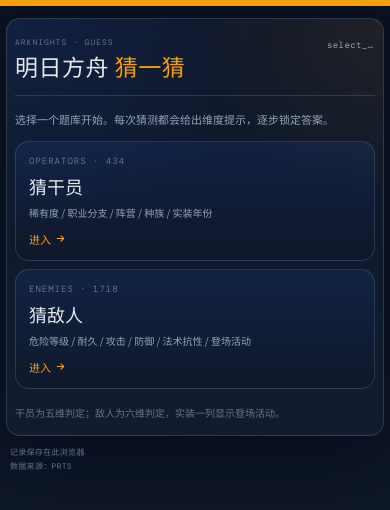
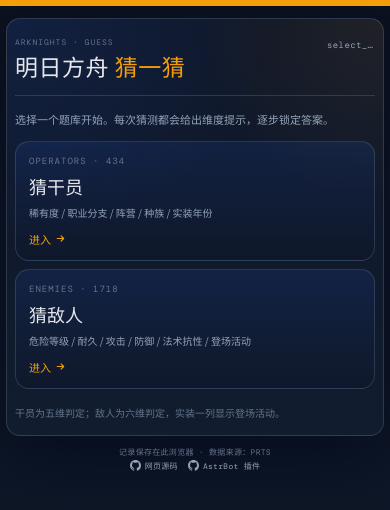
Before and after one commit to Left-Leaf/arknights-guess-web, a website built with Vite: page index.html in a window 390 px wide. Built offline with nearby package versions, Linux system fonts and the light colour scheme.

Commit message:
feat: add GitHub repository links to footer

```diff
--- a/src/card.css
+++ b/src/card.css
@@ -165,7 +165,11 @@ h1 span { color: var(--accent); }
 .arrow-hint { display: inline-flex; align-items: center; gap: 4px; flex-shrink: 0; color: var(--faint); font-family: var(--mono); font-size: 9px; }
 .arrow-hint svg { width: 8px; height: 8px; display: block; }
 
-.page-footer { display: flex; justify-content: space-between; gap: 12px; padding: 14px 4px 0; color: var(--faint); font-family: var(--mono); font-size: 9px; letter-spacing: .3px; }
+.page-footer { display: flex; align-items: center; justify-content: space-between; gap: 12px; padding: 14px 4px 0; color: var(--faint); font-family: var(--mono); font-size: 9px; letter-spacing: .3px; }
+.footer-links { display: inline-flex; align-items: center; gap: 12px; }
+.footer-link { display: inline-flex; align-items: center; gap: 4px; color: var(--muted); text-decoration: none; transition: color .16s ease; }
+.footer-link:hover { color: var(--accent); }
+.footer-link svg { display: block; width: 11px; height: 11px; }
 
 @keyframes rise-in { from { opacity: 0; transform: translateY(4px); } to { opacity: 1; transform: translateY(0); } }
 
@@ -220,6 +224,7 @@ h1 span { color: var(--accent); }
   .legend-dot { width: 10px; height: 10px; font-size: 6px; }
   .arrow-hint { display: none; }
   .page-footer { flex-direction: column; gap: 3px; padding-top: 10px; font-size: 8px; }
+  .footer-links { gap: 10px; }
 }
 
 @media (prefers-reduced-motion: reduce) {
--- a/src/main.ts
+++ b/src/main.ts
@@ -243,6 +243,16 @@ const ICON_ARROW_RIGHT =
 const ICON_ARROW_LEFT =
   '<svg viewBox="0 0 16 16" aria-hidden="true" focusable="false"><path d="M12.8 8H3.6M7.2 4.2 3.4 8l3.8 3.8" fill="none" stroke="currentColor" stroke-width="1.6" stroke-linecap="round" stroke-linejoin="round"/></svg>';
 
+const ICON_GITHUB =
+  '<svg viewBox="0 0 16 16" aria-hidden="true" focusable="false"><path fill="currentColor" d="M8 0C3.58 0 0 3.58 0 8c0 3.54 2.29 6.53 5.47 7.59.4.07.55-.17.55-.38 0-.19-.01-.82-.01-1.49-2.01.37-2.53-.49-2.69-.94-.09-.23-.48-.94-.82-1.13-.28-.15-.68-.52-.01-.53.63-.01 1.08.58 1.23.82.72 1.21 1.87.87 2.33.66.07-.52.28-.87.51-1.07-1.78-.2-3.64-.89-3.64-3.95 0-.87.31-1.59.82-2.15-.08-.2-.36-1.02.08-2.12 0 0 .67-.21 2.2.82.64-.18 1.32-.27 2-.27.68 0 1.36.09 2 .27 1.53-1.04 2.2-.82 2.2-.82.44 1.1.16 1.92.08 2.12.51.56.82 1.27.82 2.15 0 3.07-1.87 3.75-3.65 3.95.29.25.54.73.54 1.48 0 1.07-.01 1.93-.01 2.2 0 .21.15.46.55.38A8.013 8.013 0 0 0 16 8c0-4.42-3.58-8-8-8z"/></svg>';
+
+function githubLinks(): string {
+  return `<span class="footer-links">
+    <a class="footer-link" href="https://github.com/Left-Leaf/arknights-guess-web" target="_blank" rel="noopener noreferrer" aria-label="网页项目源码（GitHub）">${ICON_GITHUB}<span>网页源码</span></a>
+    <a class="footer-link" href="https://github.com/Left-Leaf/astrbot_plugin_ark_guess" target="_blank" rel="noopener noreferrer" aria-label="AstrBot 插件源码（GitHub）">${ICON_GITHUB}<span>AstrBot 插件</span></a>
+  </span>`;
+}
+
 function stateIcon(fieldState: string): string {
   const icon = STATE_ICONS[fieldState] ?? STATE_ICONS.wrong;
   return `<i class="cell-icon" role="img" aria-label="${STATE_LABELS[fieldState] ?? STATE_LABELS.wrong}">${icon}</i>`;
@@ -353,7 +363,7 @@ function renderHome(): void {
         <div class="mode-grid">${cards}</div>
         <p class="home-note">干员为五维判定；敌人为六维判定，实装一列显示登场活动。</p>
       </main>
-      <footer class="page-footer"><span>记录保存在此浏览器</span><span>数据来源：PRTS</span></footer>
+      <footer class="page-footer"><span>记录保存在此浏览器 · 数据来源：PRTS</span>${githubLinks()}</footer>
     </div>`;
 
   root.querySelectorAll<HTMLButtonElement>("[data-mode]").forEach((button) => {
@@ -411,7 +421,7 @@ function renderGame(config: ModeConfig): void {
         </div>
       </main>
       ${settingsDialogMarkup(config)}
-      <footer class="page-footer"><span>本模式：已开始 ${state.stats[config.mode].gamesPlayed} · 成功 ${state.stats[config.mode].gamesWon} · 最佳连胜 ${state.stats[config.mode].bestStreak}</span><span>记录保存在此浏览器</span></footer>
+      <footer class="page-footer"><span>本模式：已开始 ${state.stats[config.mode].gamesPlayed} · 成功 ${state.stats[config.mode].gamesWon} · 最佳连胜 ${state.stats[config.mode].bestStreak}</span>${githubLinks()}</footer>
     </div>`;
 
   bindGameEvents(config);
```
